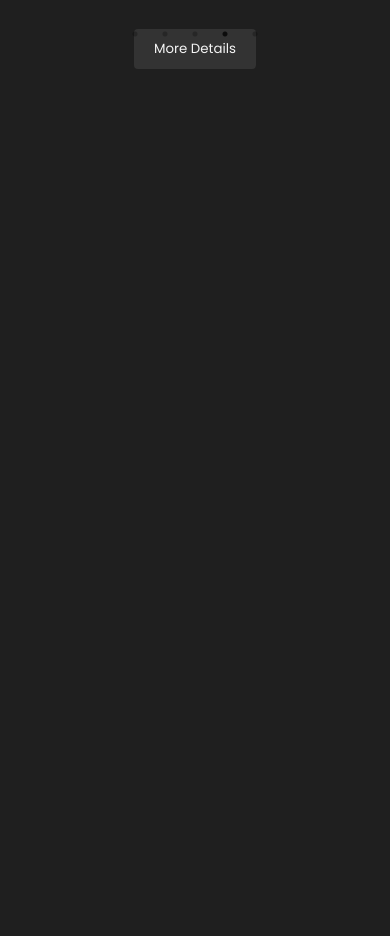
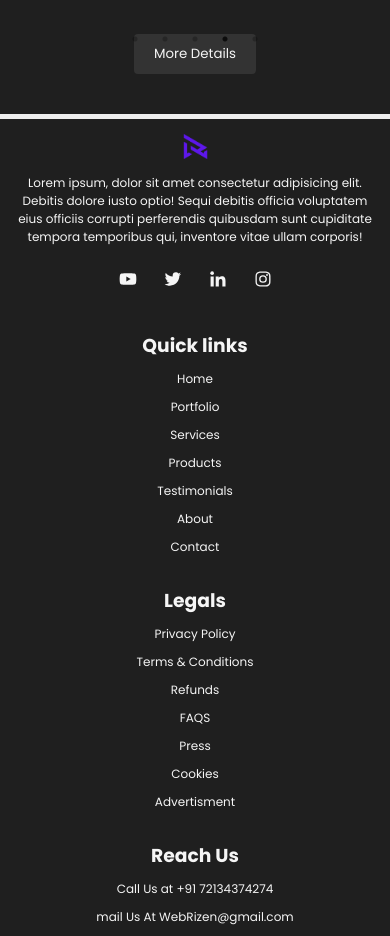
Before and after one commit to Webrizen/webrizen-new, a React (Vite) app: page / in a window 390 px wide. Shown: the part 6271-7207 px from the top of the page. Before the commit the page ends 6380 px from the top, so only its background shows below. Built offline with nearby package versions, Linux system fonts and the light colour scheme.

Commit message:
need some inspiration

```diff
--- /dev/null
+++ b/src/component/Footer.jsx
@@ -0,0 +1,50 @@
+import React from 'react';
+import '../styles/footer.css';
+import { BiLogoYoutube, BiLogoTwitter, BiLogoLinkedin, BiLogoInstagram } from 'react-icons/bi';
+
+export default function Footer() {
+  return (
+    <>
+    <footer className='footer'>
+        <div className='about'>
+            <div className="logo">
+                <img src="/Webrizen.png" alt="WebRizen Logo" />
+                <span>WebRizen</span>
+            </div>
+            <p>Lorem ipsum, dolor sit amet consectetur adipisicing elit. Debitis dolore iusto optio! Sequi debitis officia voluptatem eius officiis corrupti perferendis quibusdam sunt cupiditate tempora temporibus qui, inventore vitae ullam corporis!</p>
+            <div className="icons">
+                <div className="ico"><BiLogoYoutube /> </div>
+                <div className="ico"><BiLogoTwitter /></div>
+                <div className="ico"><BiLogoLinkedin /></div>
+                <div className="ico"><BiLogoInstagram /></div>
+            </div>
+        </div>
+        <div className='about'>
+            <h3>Quick links</h3>
+            <a href="">Home</a>
+            <a href="">Portfolio</a>
+            <a href="">Services</a>
+            <a href="">Products</a>
+            <a href="">Testimonials</a>
+            <a href="">About</a>
+            <a href="">Contact</a>
+        </div>
+        <div className='about'>
+            <h3>Legals</h3>
+            <a href="">Privacy Policy</a>
+            <a href="">Terms & Conditions</a>
+            <a href="">Refunds</a>
+            <a href="">FAQS</a>
+            <a href="">Press</a>
+            <a href="">Cookies</a>
+            <a href="">Advertisment</a>
+        </div>
+        <div className='about'>
+            <h3>Reach Us</h3>
+            <a href="tel:+">Call Us at +91 72134374274</a>
+            <a href="mailto:">mail Us At WebRizen@gmail.com</a>
+        </div>
+    </footer>
+    </>
+  )
+}
--- a/src/main.jsx
+++ b/src/main.jsx
@@ -3,10 +3,12 @@ import ReactDOM from 'react-dom/client';
 import App from './App.jsx';
 import './index.css';
 import Navbar from './component/Navbar.jsx';
+import Footer from './component/Footer.jsx';
 
 ReactDOM.createRoot(document.getElementById('root')).render(
   <React.StrictMode>
     <Navbar />
     <App />
+    <Footer/>
   </React.StrictMode>,
 )
--- /dev/null
+++ b/src/styles/footer.css
@@ -0,0 +1,60 @@
+.footer{
+    display: grid;
+    grid-template-columns: 1fr 1fr 1fr 1fr;
+    gap: 10px;
+    max-width: 80%;
+    margin: 0 auto;
+    border-top: 5px solid #eee;
+}
+.about{
+    display: flex;
+    flex-direction: column;
+    gap: 10px;
+    padding: 10px;
+}
+.about .logo{
+    width: min-content;
+}
+.about p{
+    font-size: 12px;
+}
+.icons{
+    display: grid;
+    grid-template-columns: 1fr 1fr 1fr 1fr;
+    width: min-content;
+}
+.ico{
+    display: flex;
+    justify-content: center;
+    align-items: center;
+    width: 45px;
+    height: 45px;
+    border-radius: 4px;
+    cursor: pointer;
+}
+.ico:hover{
+    background: rgba(225,225,225,0.1);
+}
+.about a{
+    width: min-content;
+    white-space: nowrap;
+    border-radius: 4px;
+    font-size: 12px;
+}
+.about a:hover{
+    color: rgba(225,225,225,0.8);
+}
+
+@media screen and (max-width: 600px) {
+    .footer{
+        grid-template-columns: 1fr;
+        max-width: 100%;
+    }
+    .about{
+        display: flex;
+        flex-direction: column;
+        align-items: center;
+        justify-content: center;
+        text-align: center;
+    }
+}
```
